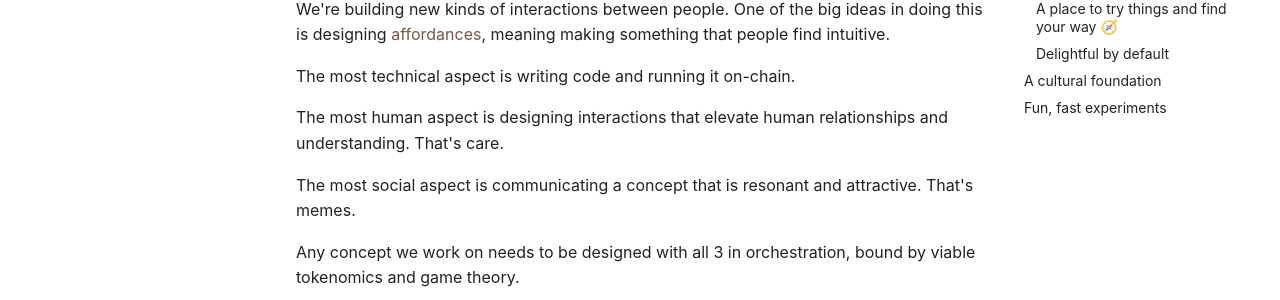
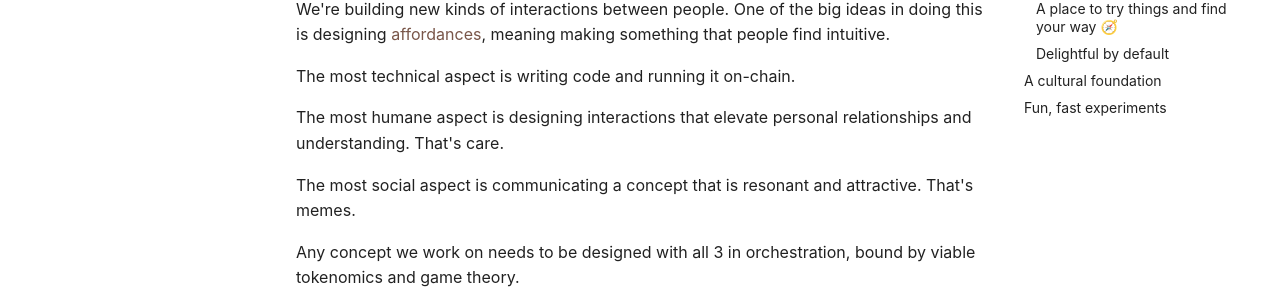
Before and after one commit to saintsal/cuppa.cc, an MkDocs documentation site: the page built from docs/lifepaper.md, in a window 1280 px wide and 900 px high, scrolled down 964 px. Shown: the part 153-453 px from the top of the window. Built offline with MkDocs 1.6.1 and Material for MkDocs 9.7.7, drawn with Linux system fonts in a browser that asks for light colours.

Commit message:
phrasing

```diff
--- a/docs/lifepaper.md
+++ b/docs/lifepaper.md
@@ -19,7 +19,7 @@ We're building new kinds of interactions between people.  One of the big ideas i
 
 The most technical aspect is writing code and running it on-chain.
 
-The most human aspect is designing interactions that elevate human relationships and understanding. That's care.
+The most humane aspect is designing interactions that elevate personal relationships and understanding. That's care.
 
 The most social aspect is communicating a concept that is resonant and attractive.  That's memes.
 
```
